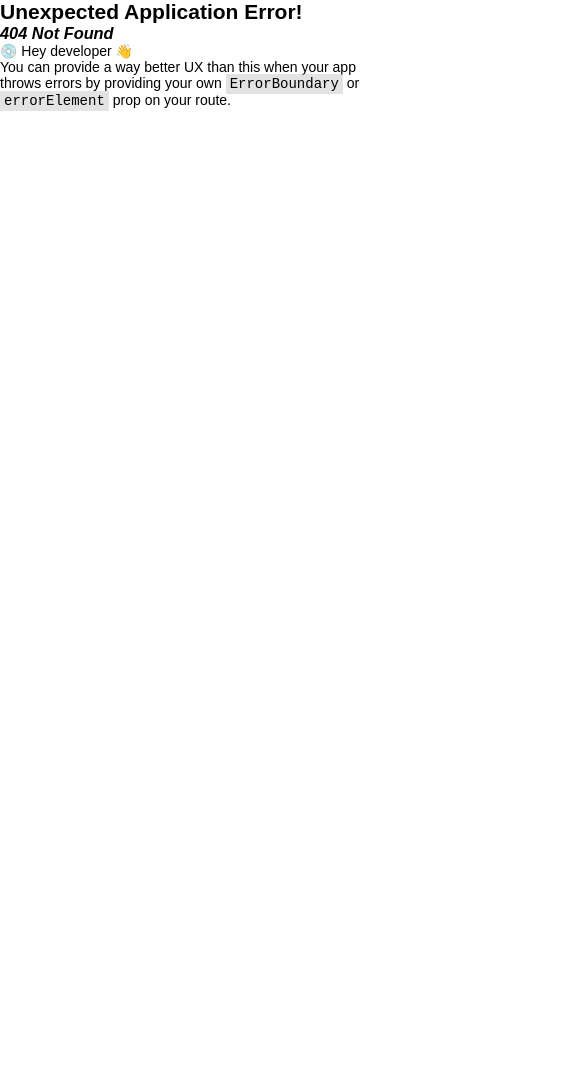
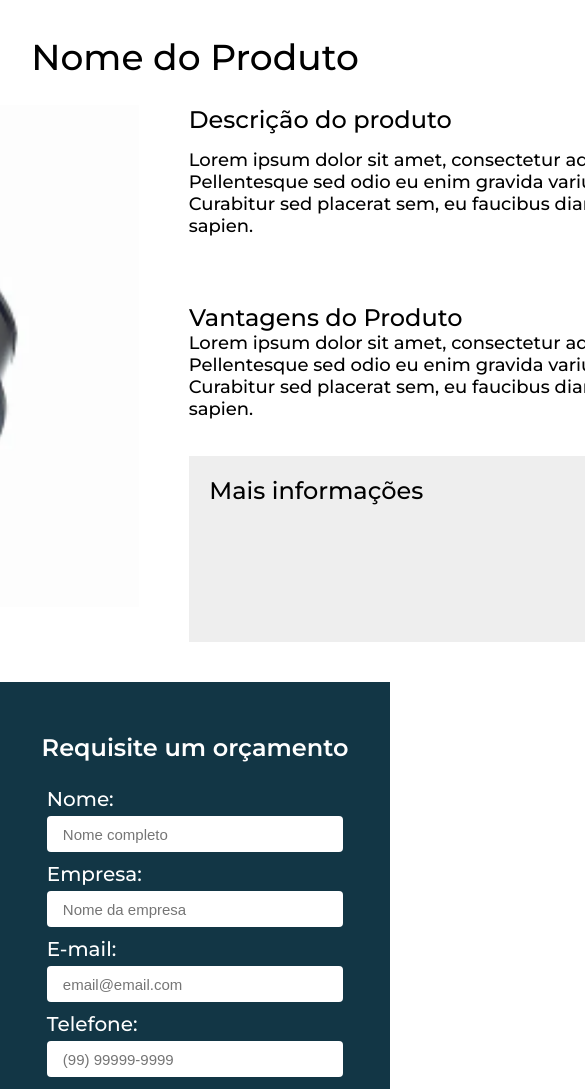
Before and after one commit to cpejr/IZT-web-frontend, a React (Vite) app: page /produto/1 in a window 390 px wide. Before the commit this address had no page. Shown: the top 1089 px of the page, 585 px wide, since content can reach past the window. Before the commit the page ends 844 px from the top, so only its background shows below. Built offline with nearby package versions, Linux system fonts and the light colour scheme.

Commit message:
fix: setting form reponsive mobile

```diff
--- a/src/components/common/FormInput/Styles.jsx
+++ b/src/components/common/FormInput/Styles.jsx
@@ -20,6 +20,9 @@ export const Label = styled.label`
     font-size: 20px;
     line-height: 24px;
   }
+  @media (max-width: 370px) {
+    font-size: 17px;
+  }
 `;
 
 export const Input = styled.input`
@@ -31,12 +34,16 @@ export const Input = styled.input`
   background: ${(props) => (props.error ? 'rgba(239, 202, 202, 1)' : 'white')};
   width: 100%;
 
-  @media (max-width: 700px) {
+  @media (max-width: 1070px) {
     font-style: normal;
     font-weight: 400;
     font-size: 15px;
     line-height: 20px;
     height: 36px;
+  }
+
+  @media (max-width: 370px) {
+    height: 30px;
   }
 `;
 
--- a/src/components/common/FormMask/Styles.jsx
+++ b/src/components/common/FormMask/Styles.jsx
@@ -18,12 +18,16 @@ export const Container = styled.div`
     background: ${(props) =>
       props.error ? 'rgba(239, 202, 202, 1)' : 'white'};
 
-    @media (max-width: 700px) {
+    @media (max-width: 1070px) {
       font-style: normal;
       font-weight: 400;
       font-size: 15px;
       line-height: 20px;
       height: 36px;
+    }
+
+    @media (max-width: 370px) {
+      height: 30px;
     }
   }
 `;
@@ -37,6 +41,9 @@ export const Label = styled.label`
     font-size: 20px;
     line-height: 24px;
   }
+  @media (max-width: 370px) {
+    font-size: 17px;
+  }
 `;
 
 export const ErrorMessage = styled.p`
--- a/src/components/features/BudgetForm/Styles.jsx
+++ b/src/components/features/BudgetForm/Styles.jsx
@@ -37,7 +37,7 @@ export const Title = styled.p`
     padding-top: 15px;
   }
   @media (max-width: 370px) {
-    font-size: 25px;
+    font-size: 18px;
   }
 `;
 
@@ -63,7 +63,11 @@ export const Container = styled.form`
   width: 100%;
 
   @media (max-width: 700px) {
+    gap: 20px;
     flex-direction: column;
+  }
+  @media (max-width: 700px) {
+    gap: 10px;
   }
 `;
 
@@ -75,6 +79,9 @@ export const Section = styled.div`
   gap: 20px;
   @media (max-width: 700px) {
     width: 80%;
+  }
+  @media (max-width: 700px) {
+    gap: 10px;
   }
 `;
 
@@ -112,6 +119,7 @@ export const BotaoEnviar = styled.button`
   @media (max-width: 370px) {
     font-size: 12px;
     height: 30px;
+    margin-top: 25px;
   }
   cursor: pointer;
   transition-duration: 0.3s;
--- a/src/routes.jsx
+++ b/src/routes.jsx
@@ -12,7 +12,7 @@ const router = createBrowserRouter(
     <Route path="/">
       <Route index element={<h1>Hello World!</h1>} />
       <Route path="catalogo" element={<Catalog />} />
-      <Route path="produto" element={<Product />} />
+      <Route path="produto/:id" element={<Product />} />
     </Route>
   )
 );
```
